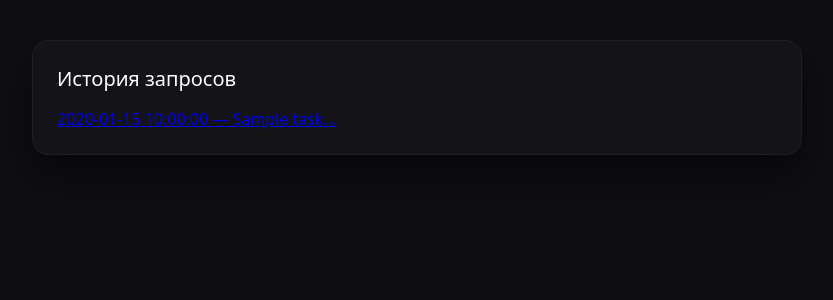
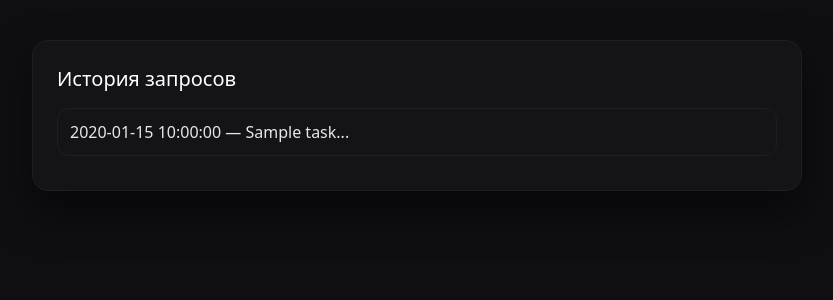
Before and after one commit to mrvan1000000-boop/kvgai-ai-coder, a FastAPI app: template templates/ai_coder_history.html in a window 1280 px wide. Shown: the part 57-357 px from the top of the page, without its empty margins (223-1056 px from the left). Run offline with FastAPI, Linux system fonts and the light colour scheme; the template is opened without the code that fills it: most values are stand-ins (such as "Sample title", 1, 10 or a date in 2020).

Commit message:
Modify history item link and task display
Updated link class and increased task preview length.

```diff
--- a/templates/ai_coder_history.html
+++ b/templates/ai_coder_history.html
@@ -5,9 +5,9 @@
   <div class="card-title">История запросов</div>
 
   {% for item in items %}
-  <a href="/admin/ai-coder/history/item/{{ item.id }}" class="nav-item">
-    {{ item.created_at }} — {{ item.task[:60] }}...
-  </a>
+    <a href="/admin/ai-coder/history/item/{{ item.id }}" class="history-item">
+      {{ item.created_at }} — {{ item.task[:80] }}...
+    </a>
   {% endfor %}
 </div>
 
```
